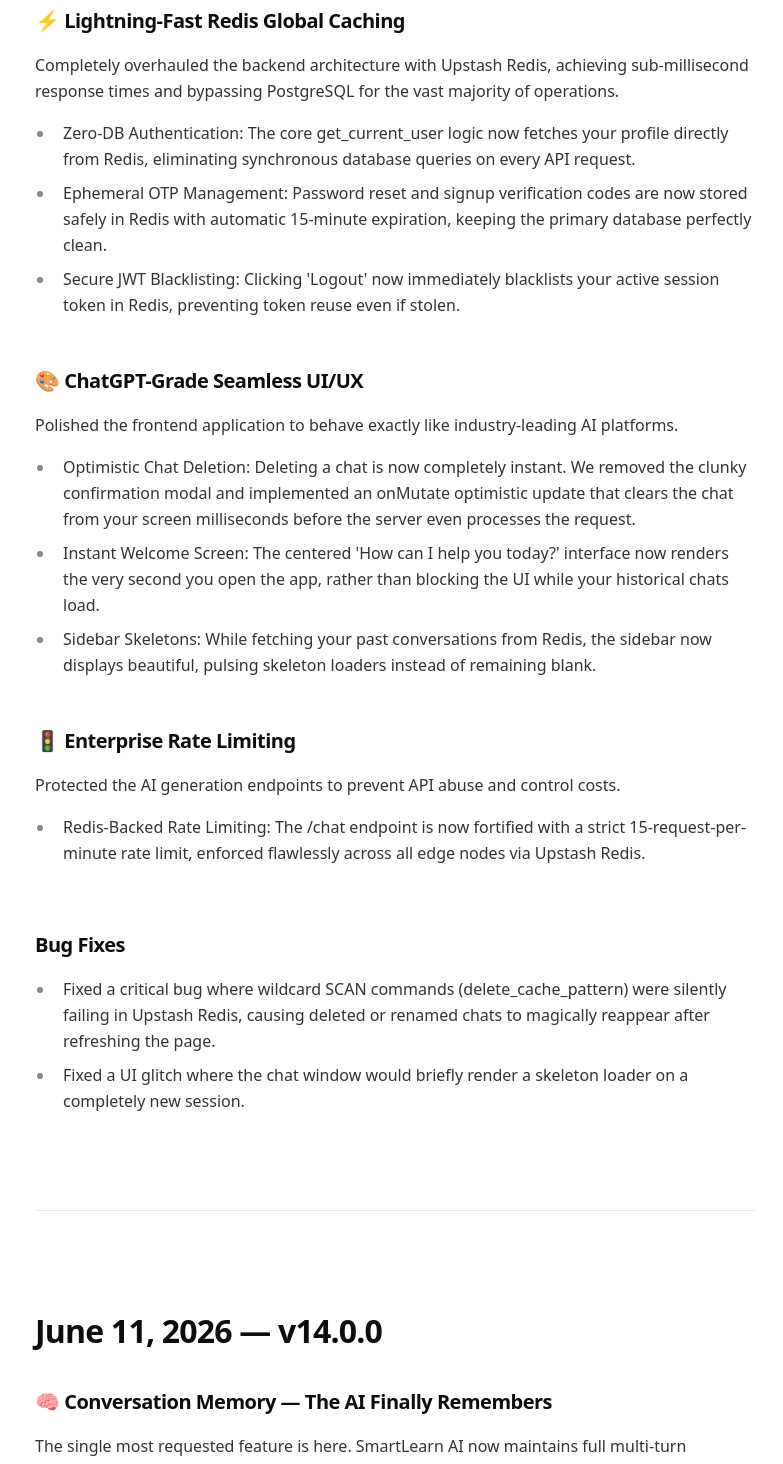
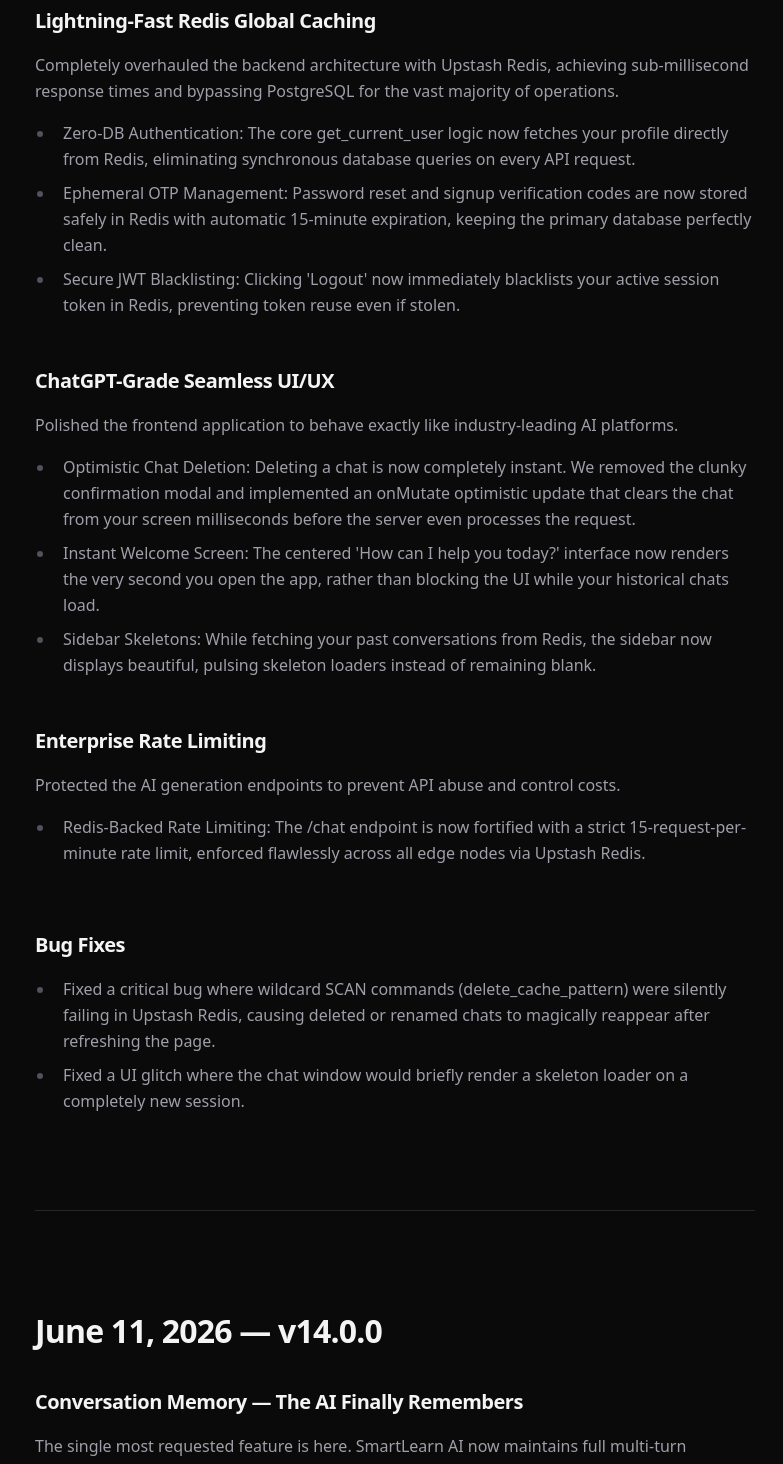
Before and after one commit to Nav33dCodes/smartLearn-AI, a React (Vite) app in the folder smartlearn-frontend/: page /releases in a window 1280 px wide. Shown: the part 400-1864 px from the top of the page, without its empty margins (245-1028 px from the left). Built offline with nearby package versions, Linux system fonts and the light colour scheme; no server answers.

Commit message:
feat: add landing page and release notes documentation components

```diff
--- a/smartlearn-frontend/src/pages/Landing.jsx
+++ b/smartlearn-frontend/src/pages/Landing.jsx
@@ -114,7 +114,7 @@ export default function Landing() {
             <Sparkles size={14} className="text-primary" />
             <span>SmartLearn v2.0 is now live</span>
             <span className="w-px h-3 bg-zinc-700 mx-1" />
-            <Link to="/release-notes" className="text-primary hover:text-primary/80 flex items-center gap-1 font-medium transition-colors">
+            <Link to="/releases" className="text-primary hover:text-primary/80 flex items-center gap-1 font-medium transition-colors">
               Read more <ArrowRight size={12} />
             </Link>
           </motion.div>
--- a/smartlearn-frontend/src/pages/ReleaseNotes.jsx
+++ b/smartlearn-frontend/src/pages/ReleaseNotes.jsx
@@ -5,7 +5,7 @@ const releases = [
     date: "June 11, 2026 — Upstash Redis Performance & UX Update",
     features: [
       {
-        title: "⚡ Lightning-Fast Redis Global Caching",
+        title: "Lightning-Fast Redis Global Caching",
         description: "Completely overhauled the backend architecture with Upstash Redis, achieving sub-millisecond response times and bypassing PostgreSQL for the vast majority of operations.",
         bullets: [
           "Zero-DB Authentication: The core get_current_user logic now fetches your profile directly from Redis, eliminating synchronous database queries on every API request.",
@@ -14,7 +14,7 @@ const releases = [
         ]
       },
       {
-        title: "🎨 ChatGPT-Grade Seamless UI/UX",
+        title: "ChatGPT-Grade Seamless UI/UX",
         description: "Polished the frontend application to behave exactly like industry-leading AI platforms.",
         bullets: [
           "Optimistic Chat Deletion: Deleting a chat is now completely instant. We removed the clunky confirmation modal and implemented an onMutate optimistic update that clears the chat from your screen milliseconds before the server even processes the request.",
@@ -23,7 +23,7 @@ const releases = [
         ]
       },
       {
-        title: "🚦 Enterprise Rate Limiting",
+        title: " Enterprise Rate Limiting",
         description: "Protected the AI generation endpoints to prevent API abuse and control costs.",
         bullets: [
           "Redis-Backed Rate Limiting: The /chat endpoint is now fortified with a strict 15-request-per-minute rate limit, enforced flawlessly across all edge nodes via Upstash Redis."
@@ -39,7 +39,7 @@ const releases = [
     date: "June 11, 2026 — v14.0.0",
     features: [
       {
-        title: "🧠 Conversation Memory — The AI Finally Remembers",
+        title: "Conversation Memory — The AI Finally Remembers",
         description: "The single most requested feature is here. SmartLearn AI now maintains full multi-turn conversation context, allowing it to follow up, reference past answers, and engage in genuine back-and-forth dialogue.",
         bullets: [
           "Multi-Turn History: The backend now fetches the last 10 conversation turns from the database and injects them into every LLM request as a proper multi-message conversation.",
@@ -48,7 +48,7 @@ const releases = [
         ]
       },
       {
-        title: "⚡ 60fps Smooth Typing Engine",
+        title: "60fps Smooth Typing Engine",
         description: "Completely re-engineered how tokens are rendered on screen. Replaced the server-side thread-blocking delay with a sophisticated frontend animation pipeline.",
         bullets: [
           "requestAnimationFrame Token Buffer: Incoming tokens are queued and rendered at native 60fps using the browser's animation frame scheduler — identical to how ChatGPT renders its responses.",
@@ -57,7 +57,7 @@ const releases = [
         ]
       },
       {
-        title: "🛡️ Crash-Proof Architecture",
+        title: "Crash-Proof Architecture",
         description: "Implemented multiple layers of defense to ensure the UI never goes blank, no matter what happens.",
         bullets: [
           "React Error Boundary: Wrapped the entire chat interface in a graceful error boundary. If any component crashes (quiz, flashcard, mind map), you see a friendly 'Try Again' button instead of a white screen.",
@@ -66,7 +66,7 @@ const releases = [
         ]
       },
       {
-        title: "🎨 Premium UX Polish",
+        title: "Premium UX Polish",
         description: "Small but impactful refinements that make SmartLearn feel like a $20/month product.",
         bullets: [
           "Enter to Send: Changed from Ctrl+Enter to plain Enter (ChatGPT-style). Use Shift+Enter for newlines.",
@@ -90,7 +90,7 @@ const releases = [
     date: "June 10, 2026 (Part 6)",
     features: [
       {
-        title: "⚡ Asynchronous Scaling & DOM Virtualization",
+        title: "Asynchronous Scaling & DOM Virtualization",
         description: "A colossal performance overhaul of both the frontend rendering engine and backend database connections to handle immense traffic and massive chat histories.",
         bullets: [
           "True Async Database Queries: Integrated asyncpg into the FastAPI backend. Fetching chats and histories is now completely non-blocking, allowing thousands of simultaneous requests without locking up threads.",
@@ -109,7 +109,7 @@ const releases = [
     date: "June 10, 2026 (Part 5)",
     features: [
       {
-        title: "✨ Premium Architecture & Shimmering UX",
+        title: "Premium Architecture & Shimmering UX",
         description: "Implemented high-end UX transitions and robust layout fixes to ensure a flawless experience.",
         bullets: [
           "Chat History Skeleton Loaders: Replaced the jarring layout shift when loading old chats with a beautiful, shimmering skeleton loader effect that perfectly traces the shape of your messages while data is fetched.",
@@ -118,7 +118,7 @@ const releases = [
         ]
       },
       {
-        title: "📚 Inline Sources Carousel",
+        title: "Inline Sources Carousel",
         description: "Dramatically improved how educational video sources are presented.",
         bullets: [
           "Inline Architecture: Abandoned the intrusive right-hand slide-over panel. Sources now expand smoothly directly beneath the AI's message, keeping your eyes perfectly focused on the chat stream.",
@@ -136,7 +136,7 @@ const releases = [
     date: "June 10, 2026 (Part 4)",
     features: [
       {
-        title: "🎨 SmartLearn Premium UI Redesign",
+        title: "SmartLearn Premium UI Redesign",
         description: "We completely abandoned the standard 'ChatGPT Clone' aesthetic in favor of a sleek, modern, and engaging premium design.",
         bullets: [
           "Chat Bubble Aesthetics: Replaced full-width message bands with dynamic chat bubbles. Your messages now feature a vibrant, modern color gradient, and AI messages sit inside beautiful elevated glass cards.",
@@ -146,7 +146,7 @@ const releases = [
         ]
       },
       {
-        title: "🎙️ Premium AI Voice Engine (STT & TTS)",
+        title: "Premium AI Voice Engine (STT & TTS)",
         description: "Ripped out the buggy native browser speech tools and replaced them with a state-of-the-art backend AI audio pipeline.",
         bullets: [
           "Groq Whisper Speech-to-Text: Native microphone recording now routes directly through Groq's Whisper API, delivering flawless, near-instantaneous transcription regardless of your browser or device.",
@@ -164,7 +164,7 @@ const releases = [
     date: "June 10, 2026 (Part 3)",
     features: [
       {
-        title: "🎓 Next-Gen Interactive Educational Tools",
+        title: "Next-Gen Interactive Educational Tools",
         description: "Completely transformed the chatbot from a standard text generator into a highly interactive, dynamic learning platform using a custom 'Artifact' architecture.",
         bullets: [
           "Dynamic Component Interception: Re-engineered the Markdown engine to seamlessly intercept specific AI code block formats and instantly render premium, interactive React components in the chat stream.",
@@ -174,7 +174,7 @@ const releases = [
         ]
       },
       {
-        title: "✨ ChatGPT-Style Dashboard Redesign",
+        title: "ChatGPT-Style Dashboard Redesign",
         description: "Overhauled the empty-state layout to deliver a flawless, deeply focused aesthetic mirroring industry-leading AI platforms.",
         bullets: [
           "Centric Greeting Architecture: The welcome message ('How can I help you today, Name?') is now perfectly centered in a massive, premium font size.",
@@ -188,7 +188,7 @@ const releases = [
     date: "June 10, 2026 (Part 2)",
     features: [
       {
-        title: "⚡ Dual-Provider Architecture & The 5 Pillars",
+        title: "Dual-Provider Architecture & The 5 Pillars",
         description: "Re-engineered the backend routing logic to support multiple API providers simultaneously, delivering unmatched speed and reasoning.",
         bullets: [
           "Native Groq Integration: Restored the official Groq client. Requests routed to 'Groq Instant' bypass OpenRouter entirely for blistering, near-zero-latency LPU inference.",
@@ -197,7 +197,7 @@ const releases = [
         ]
       },
       {
-        title: "🎨 Premium UI Overhaul & UX Polish",
+        title: "Premium UI Overhaul & UX Polish",
         description: "Implemented several highly requested quality-of-life interface upgrades to make the platform feel truly state-of-the-art.",
         bullets: [
           "Code Export Engine: Completely redesigned the syntax highlighter UI with darker, premium aesthetics and added a native 'Download' button that automatically detects file extensions (e.g. .py, .js).",
@@ -215,7 +215,7 @@ const releases = [
     date: "June 10, 2026",
     features: [
       {
-        title: "🚀 OpenRouter Multi-Model Mastery (Most Advanced Update Yet)",
+        title: "OpenRouter Multi-Model Mastery (Most Advanced Update Yet)",
         description: "Completely overhauled the core AI engine, granting you access to the world's most powerful frontier models within a single unified interface.",
         bullets: [
           "ChatGPT-Style Model Selector: A gorgeous new dropdown menu allowing instant, mid-conversation switching between leading AI models.",
@@ -303,23 +303,8 @@ const releases = [
 ];
 
 export default function ReleaseNotes() {
-  // Force light mode on this specific page by removing "dark" from document
-  useEffect(() => {
-    const wasDark = document.documentElement.classList.contains("dark");
-    document.documentElement.classList.remove("dark");
-    document.body.style.backgroundColor = "white";
-
-    return () => {
-      // Revert when unmounting if it was dark
-      if (wasDark) {
-        document.documentElement.classList.add("dark");
-      }
-      document.body.style.backgroundColor = "";
-    };
-  }, []);
-
   return (
-    <div className="min-h-screen bg-white text-[#0d0d0d] font-sans selection:bg-black selection:text-white pb-20">
+    <div className="dark min-h-screen bg-[#0a0a0a] text-zinc-100 font-sans selection:bg-primary/30 overflow-x-hidden pb-20">
       <div className="max-w-3xl mx-auto px-6 py-24 md:py-32">
         <h1 className="text-[40px] md:text-[56px] font-bold tracking-tight mb-20 leading-tight">
           Release notes
@@ -346,10 +331,10 @@ export default function ReleaseNotes() {
                     <h3 className="text-[20px] font-semibold tracking-tight">
                       {feature.title}
                     </h3>
-                    <p className="text-[16px] leading-relaxed text-[#333333]">
+                    <p className="text-[16px] leading-relaxed text-zinc-400">
                       {feature.description}
                     </p>
-                    <ul className="list-disc pl-5 space-y-2 mt-4 text-[16px] leading-relaxed text-[#333333] marker:text-[#888888]">
+                    <ul className="list-disc pl-5 space-y-2 mt-4 text-[16px] leading-relaxed text-zinc-400 marker:text-zinc-600">
                       {feature.bullets.map((bullet, bIdx) => (
                         <li key={bIdx} className="pl-2">{bullet}</li>
                       ))}
@@ -363,7 +348,7 @@ export default function ReleaseNotes() {
                     <h3 className="text-[20px] font-semibold tracking-tight">
                       Bug Fixes
                     </h3>
-                    <ul className="list-disc pl-5 space-y-2 mt-4 text-[16px] leading-relaxed text-[#333333] marker:text-[#888888]">
+                    <ul className="list-disc pl-5 space-y-2 mt-4 text-[16px] leading-relaxed text-zinc-400 marker:text-zinc-600">
                       {release.fixes.map((fix, fixIdx) => (
                         <li key={fixIdx} className="pl-2">{fix}</li>
                       ))}
@@ -373,7 +358,7 @@ export default function ReleaseNotes() {
               </div>
 
               {index < releases.length - 1 && (
-                <hr className="mt-24 border-[#e5e5e5]" />
+                <hr className="mt-24 border-zinc-800" />
               )}
             </motion.div>
           ))}
```
